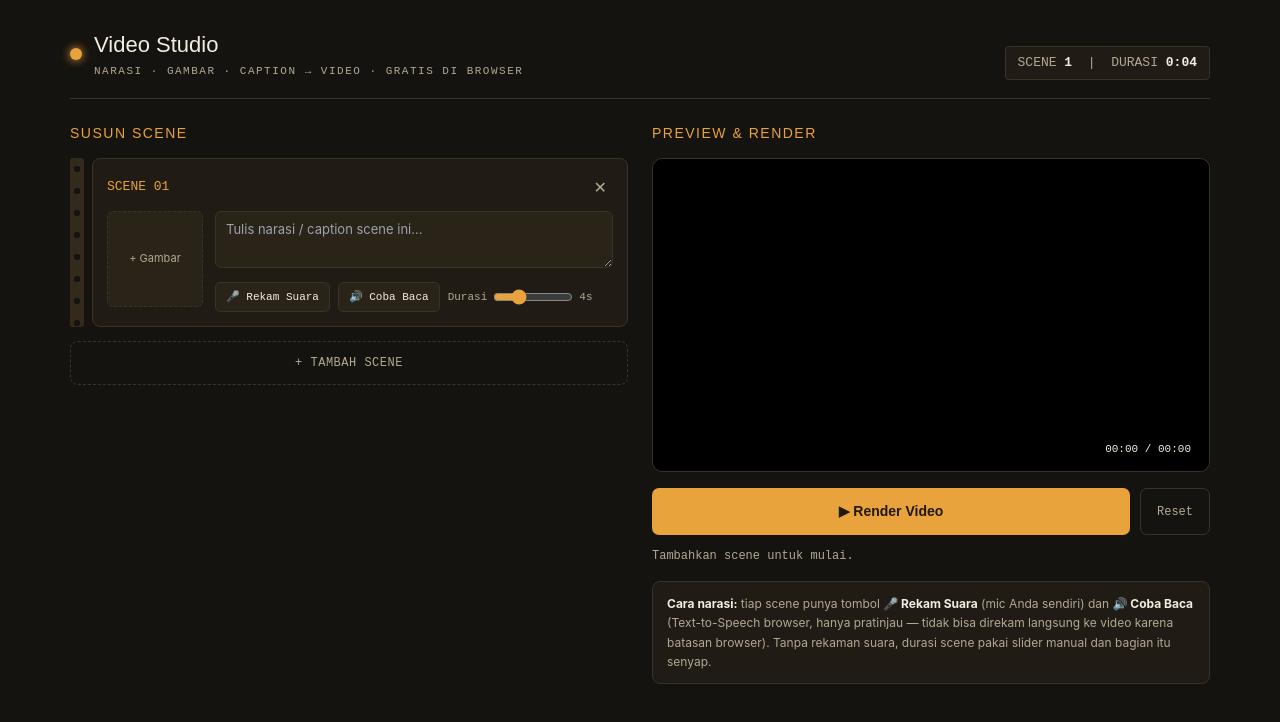
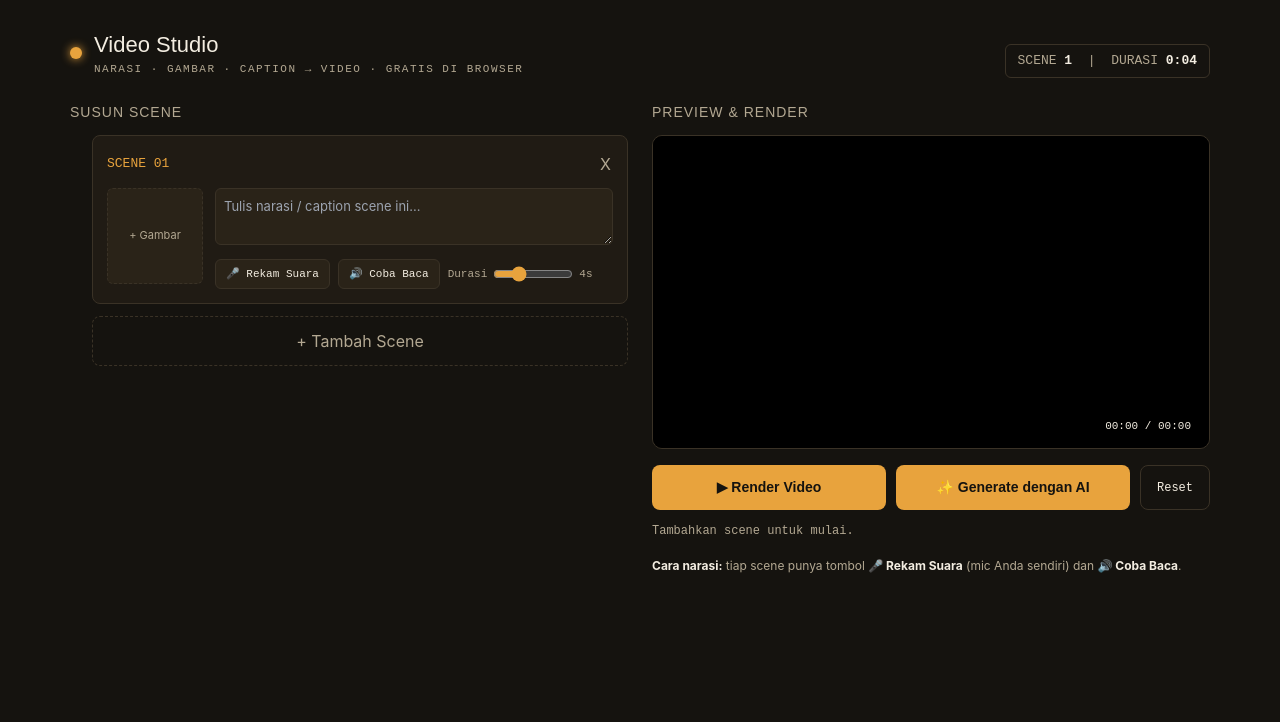
Before and after one commit to waris191010/waris-ai-superapp, a Next.js app: page /video-studio in a window 1280 px wide. Shown: the top 722 px of the page. Built offline with nearby package versions, Linux system fonts and the light colour scheme.

Commit message:
Implement AI video generation functionality
Add AI video generation feature with status updates and error handling.

```diff
--- a/src/app/video-studio/page.tsx
+++ b/src/app/video-studio/page.tsx
@@ -246,6 +246,65 @@ export default function VideoStudioPage() {
     }
   };
 
+  const generateWithAI = async () => {
+    const combinedPrompt = scenes.map((s) => s.caption).filter(Boolean).join('. ');
+    const refImage = scenes.find((s) => s.imageUrl)?.imageUrl ?? null;
+
+    if (!combinedPrompt.trim()) {
+      setStatus('Isi caption minimal 1 scene dulu untuk jadi prompt AI.');
+      setStatusErr(true);
+      return;
+    }
+
+    setIsRendering(true);
+    setStatusErr(false);
+    setDownloadUrl(null);
+    setResultVideoUrl(null);
+    setStatus('Mengirim permintaan ke Grok Imagine Video...');
+
+    try {
+      const genRes = await fetch('/api/video/generate', {
+        method: 'POST',
+        headers: { 'Content-Type': 'application/json' },
+        body: JSON.stringify({
+          prompt: combinedPrompt,
+          imageUrl: refImage ?? undefined,
+          durationSeconds: Math.min(Math.max(Math.round(totalDuration), 1), 12),
+        }),
+      });
+      const genData = await genRes.json();
+      if (!genRes.ok) throw new Error(genData.error || 'Gagal memulai job AI.');
+
+      const jobId = genData.jobId;
+      setStatus('Video sedang diproses AI, mohon tunggu...');
+
+      let attempts = 0;
+      while (attempts < 60) {
+        await new Promise((r) => setTimeout(r, 5000));
+        const statusRes = await fetch(`/api/video/status?jobId=${jobId}&prompt=${encodeURIComponent(combinedPrompt)}`);
+        const statusData = await statusRes.json();
+        if (!statusRes.ok) throw new Error(statusData.error || 'Gagal cek status job.');
+
+        if (statusData.status === 'completed' && statusData.videoUrl) {
+          setResultVideoUrl(statusData.videoUrl);
+          setDownloadUrl(statusData.videoUrl);
+          setStatus('Selesai. Video AI siap ditonton/diunduh.');
+          return;
+        }
+        if (statusData.status === 'error') {
+          throw new Error(statusData.errorMessage || 'Job AI gagal diproses.');
+        }
+        attempts++;
+      }
+      throw new Error('Waktu tunggu habis, coba cek lagi nanti.');
+    } catch (err: any) {
+      setStatus('Gagal generate AI: ' + err.message);
+      setStatusErr(true);
+    } finally {
+      setIsRendering(false);
+    }
+  };
+
   return (
     <div style={{ background: 'var(--bg-void)', minHeight: '100vh', color: 'var(--text-cream)' }}>
       <style>{`
@@ -255,52 +314,51 @@ export default function VideoStudioPage() {
           --text-cream:#f3ede1; --text-muted:#b3a892; --border-line:#3a3226; --danger:#c1553d;
         }
         .vs-wrap{max-width:1180px;margin:0 auto;padding:28px 20px 80px;font-family:'Inter',sans-serif;}
-        .vs-header{display:flex;align-items:flex-end;justify-content:space-between;gap:16px;margin-bottom:24px;flex-wrap:wrap;border-bottom:1px solid var(--border-line);padding-bottom:18px;}
+        .vs-header{display:flex;align-items:flex-end;justify-content:space-between;gap:16px;margin-bottom:24px;flex-wrap:wrap;}
         .vs-brand{display:flex;align-items:center;gap:12px;}
         .vs-dot{width:12px;height:12px;border-radius:50%;background:var(--accent-amber);box-shadow:0 0 10px var(--accent-amber);}
         .vs-brand h1{font-family:'Space Grotesk',sans-serif;font-size:22px;margin:0;}
-        .vs-tag{font-family:'IBM Plex Mono',monospace;font-size:11px;color:var(--text-muted);letter-spacing:1.5px;text-transform:uppercase;margin-top:2px;}
-        .vs-counter{font-family:'IBM Plex Mono',monospace;font-size:13px;color:var(--text-muted);border:1px solid var(--border-line);padding:6px 12px;border-radius:4px;background:var(--bg-panel);}
+        .vs-tag{font-family:'IBM Plex Mono',monospace;font-size:11px;color:var(--text-muted);letter-spacing:1.5px;text-transform:uppercase;}
+        .vs-counter{font-family:'IBM Plex Mono',monospace;font-size:13px;color:var(--text-muted);border:1px solid var(--border-line);padding:6px 12px;border-radius:6px;}
         .vs-counter b{color:var(--text-cream);}
         .vs-grid{display:grid;grid-template-columns:1fr 1fr;gap:24px;}
         @media (max-width:920px){.vs-grid{grid-template-columns:1fr;}}
         .vs-reel{position:relative;padding-left:22px;}
-        .vs-reel::before{content:"";position:absolute;left:0;top:0;bottom:0;width:14px;background-image:radial-gradient(circle, var(--bg-void) 3px, transparent 3.5px);background-size:14px 22px;background-color:var(--bg-panel-3);border-radius:3px;}
-        .vs-section-title{font-family:'Space Grotesk',sans-serif;font-size:14px;text-transform:uppercase;letter-spacing:1.5px;color:var(--accent-amber);margin:0 0 14px;}
-        .vs-scene-card{background:var(--bg-panel);border:1px solid var(--border-line);border-radius:8px;padding:14px;margin-bottom:14px;position:relative;}
+        .vs-section-title{font-family:'Space Grotesk',sans-serif;font-size:14px;text-transform:uppercase;letter-spacing:1px;margin-bottom:12px;color:var(--text-muted);}
+        .vs-scene-card{background:var(--bg-panel);border:1px solid var(--border-line);border-radius:8px;padding:14px;margin-bottom:12px;}
         .vs-scene-head{display:flex;align-items:center;justify-content:space-between;margin-bottom:10px;}
         .vs-scene-num{font-family:'IBM Plex Mono',monospace;color:var(--accent-amber);font-size:13px;}
-        .vs-scene-remove{background:none;border:none;color:var(--text-muted);cursor:pointer;font-size:16px;padding:2px 6px;}
+        .vs-scene-remove{background:none;border:none;color:var(--text-muted);cursor:pointer;font-size:16px;padding:2px;}
         .vs-scene-remove:hover{color:var(--danger);}
         .vs-scene-body{display:grid;grid-template-columns:96px 1fr;gap:12px;}
-        .vs-thumb{width:96px;height:96px;border-radius:6px;background:var(--bg-panel-2);border:1px dashed var(--border-line);display:flex;align-items:center;justify-content:center;background-size:cover;background-position:center;cursor:pointer;overflow:hidden;flex-shrink:0;font-size:11px;color:var(--text-muted);text-align:center;padding:4px;}
+        .vs-thumb{width:96px;height:96px;border-radius:6px;background:var(--bg-panel-2);border:1px dashed var(--border-line);background-size:cover;background-position:center;cursor:pointer;display:flex;align-items:center;justify-content:center;font-size:11px;color:var(--text-muted);text-align:center;}
         .vs-thumb:hover{border-color:var(--accent-amber);}
-        .vs-cap{width:100%;min-height:56px;resize:vertical;background:var(--bg-panel-2);border:1px solid var(--border-line);border-radius:6px;color:var(--text-cream);font-family:'Inter',sans-serif;font-size:13px;padding:8px 10px;}
+        .vs-cap{width:100%;min-height:56px;resize:vertical;background:var(--bg-panel-2);border:1px solid var(--border-line);border-radius:6px;color:var(--text-cream);padding:8px;font-family:'Inter',sans-serif;font-size:13px;}
         .vs-cap:focus{outline:none;border-color:var(--accent-amber);}
         .vs-row-controls{display:flex;align-items:center;gap:8px;margin-top:8px;flex-wrap:wrap;}
-        .vs-mini-btn{font-family:'IBM Plex Mono',monospace;font-size:11px;background:var(--bg-panel-2);border:1px solid var(--border-line);color:var(--text-cream);padding:6px 10px;border-radius:5px;cursor:pointer;}
+        .vs-mini-btn{font-family:'IBM Plex Mono',monospace;font-size:11px;background:var(--bg-panel-2);border:1px solid var(--border-line);color:var(--text-cream);padding:6px 10px;border-radius:6px;cursor:pointer;}
         .vs-mini-btn:hover{border-color:var(--accent-amber);}
         .vs-mini-btn.rec-active{background:var(--danger);border-color:var(--danger);color:#fff;}
         .vs-mini-btn.has-audio{border-color:var(--accent-teal);color:var(--accent-teal);}
         .vs-dur-slider{display:flex;align-items:center;gap:6px;font-family:'IBM Plex Mono',monospace;font-size:11px;color:var(--text-muted);}
         .vs-dur-slider input{width:80px;accent-color:var(--accent-amber);}
-        .vs-add-scene{width:100%;padding:12px;border:1px dashed var(--border-line);border-radius:8px;background:transparent;color:var(--text-muted);font-family:'IBM Plex Mono',monospace;font-size:12px;letter-spacing:0.5px;cursor:pointer;text-transform:uppercase;}
+        .vs-add-scene{width:100%;padding:12px;border:1px dashed var(--border-line);border-radius:8px;background:transparent;color:var(--text-muted);cursor:pointer;font-family:'Inter',sans-serif;}
         .vs-add-scene:hover{border-color:var(--accent-amber);color:var(--accent-amber);}
         .vs-preview-panel{position:sticky;top:20px;align-self:start;}
         .vs-screen{background:#000;border-radius:10px;overflow:hidden;position:relative;border:1px solid var(--border-line);}
         .vs-screen canvas, .vs-screen video{width:100%;display:block;aspect-ratio:16/9;background:#000;}
-        .vs-timecode{position:absolute;bottom:10px;right:10px;font-family:'IBM Plex Mono',monospace;font-size:11px;background:rgba(0,0,0,0.55);padding:4px 8px;border-radius:4px;}
+        .vs-timecode{position:absolute;bottom:10px;right:10px;font-family:'IBM Plex Mono',monospace;font-size:11px;background:rgba(0,0,0,0.6);color:var(--text-cream);padding:4px 8px;border-radius:4px;}
         .vs-controls-bar{display:flex;gap:10px;margin-top:16px;flex-wrap:wrap;}
-        .vs-btn-primary{flex:1;font-family:'Space Grotesk',sans-serif;font-weight:600;font-size:14px;background:var(--accent-amber);color:#221806;border:none;border-radius:7px;padding:13px 18px;cursor:pointer;}
+        .vs-btn-primary{flex:1;font-family:'Space Grotesk',sans-serif;font-weight:600;font-size:14px;background:var(--accent-amber);border:none;border-radius:8px;color:#15130f;padding:12px;cursor:pointer;}
         .vs-btn-primary:hover{background:#f2b356;}
         .vs-btn-primary:disabled{background:var(--accent-amber-dim);color:#4a3c22;cursor:not-allowed;}
-        .vs-btn-secondary{font-family:'IBM Plex Mono',monospace;font-size:12px;background:transparent;color:var(--text-muted);border:1px solid var(--border-line);border-radius:7px;padding:13px 16px;cursor:pointer;}
+        .vs-btn-secondary{font-family:'IBM Plex Mono',monospace;font-size:12px;background:transparent;color:var(--text-cream);border:1px solid var(--border-line);border-radius:8px;padding:12px 16px;cursor:pointer;}
         .vs-btn-secondary:hover{border-color:var(--accent-teal);color:var(--accent-teal);}
         .vs-status-line{font-family:'IBM Plex Mono',monospace;font-size:12px;color:var(--text-muted);margin-top:12px;min-height:16px;}
         .vs-status-line.err{color:var(--danger);}
-        .vs-download-box{margin-top:16px;padding:14px;background:var(--bg-panel);border:1px solid var(--accent-teal);border-radius:8px;display:flex;align-items:center;justify-content:space-between;gap:10px;}
-        .vs-download-box a{font-family:'Space Grotesk',sans-serif;font-weight:600;color:var(--accent-teal);text-decoration:none;font-size:13px;background:rgba(74,138,128,0.15);padding:9px 14px;border-radius:6px;}
-        .vs-note{font-family:'Inter',sans-serif;font-size:12px;color:var(--text-muted);line-height:1.6;margin-top:16px;padding:12px 14px;background:var(--bg-panel);border-radius:8px;border:1px solid var(--border-line);}
+        .vs-download-box{margin-top:16px;padding:14px;background:var(--bg-panel);border:1px solid var(--accent-teal);border-radius:8px;}
+        .vs-download-box a{font-family:'Space Grotesk',sans-serif;font-weight:600;color:var(--accent-teal);text-decoration:none;}
+        .vs-note{font-family:'Inter',sans-serif;font-size:12px;color:var(--text-muted);line-height:1.6;margin-top:16px;}
         .vs-note b{color:var(--text-cream);}
       `}</style>
 
@@ -310,7 +368,7 @@ export default function VideoStudioPage() {
             <div className="vs-dot" />
             <div>
               <h1>Video Studio</h1>
-              <div className="vs-tag">Narasi · Gambar · Caption &rarr; Video · Gratis di Browser</div>
+              <div className="vs-tag">Narasi &middot; Gambar &middot; Caption &rarr; Video &middot; Gratis di Browser</div>
             </div>
           </div>
           <div className="vs-counter">
@@ -326,7 +384,7 @@ export default function VideoStudioPage() {
                 <div className="vs-scene-card" key={scene.id}>
                   <div className="vs-scene-head">
                     <span className="vs-scene-num">SCENE {String(idx + 1).padStart(2, '0')}</span>
-                    <button className="vs-scene-remove" onClick={() => removeScene(scene.id)}>✕</button>
+                    <button className="vs-scene-remove" onClick={() => removeScene(scene.id)}>X</button>
                   </div>
                   <div className="vs-scene-body">
                     <div
@@ -349,7 +407,7 @@ export default function VideoStudioPage() {
                           onClick={() => toggleRecord(scene.id)}
                         >
                           {recordingSceneId === scene.id
-                            ? '⏺ Rekam... (klik utk stop)'
+                            ? '● Rekam... (klik utk stop)'
                             : scene.audioBlob
                               ? `✓ Suara (${scene.audioDuration.toFixed(1)}s)`
                               : '🎤 Rekam Suara'}
@@ -379,8 +437,8 @@ export default function VideoStudioPage() {
                   />
                 </div>
               ))}
+              <button className="vs-add-scene" onClick={addScene}>+ Tambah Scene</button>
             </div>
-            <button className="vs-add-scene" onClick={addScene}>+ Tambah Scene</button>
           </div>
 
           <div className="vs-preview-panel">
@@ -395,17 +453,18 @@ export default function VideoStudioPage() {
             </div>
             <div className="vs-controls-bar">
               <button className="vs-btn-primary" disabled={isRendering} onClick={renderVideo}>▶ Render Video</button>
+              <button className="vs-btn-primary" disabled={isRendering} onClick={generateWithAI}>✨ Generate dengan AI</button>
               <button className="vs-btn-secondary" onClick={() => window.location.reload()}>Reset</button>
             </div>
             <div className={`vs-status-line ${statusErr ? 'err' : ''}`}>{status}</div>
             {downloadUrl && (
               <div className="vs-download-box">
-                <span style={{ fontFamily: "'IBM Plex Mono',monospace", fontSize: 12, color: 'var(--text-muted)' }}>Video siap ✓</span>
+                <span style={{ fontFamily: "'IBM Plex Mono',monospace", fontSize: 12, color: 'var(--text-muted)' }}>Video: </span>
                 <a href={downloadUrl} download="video-studio-export.webm">Unduh Video</a>
               </div>
             )}
             <div className="vs-note">
-              <b>Cara narasi:</b> tiap scene punya tombol <b>🎤 Rekam Suara</b> (mic Anda sendiri) dan <b>🔊 Coba Baca</b> (Text-to-Speech browser, hanya pratinjau — tidak bisa direkam langsung ke video karena batasan browser). Tanpa rekaman suara, durasi scene pakai slider manual dan bagian itu senyap.
+              <b>Cara narasi:</b> tiap scene punya tombol <b>🎤 Rekam Suara</b> (mic Anda sendiri) dan <b>🔊 Coba Baca</b>.
             </div>
           </div>
         </div>
```
